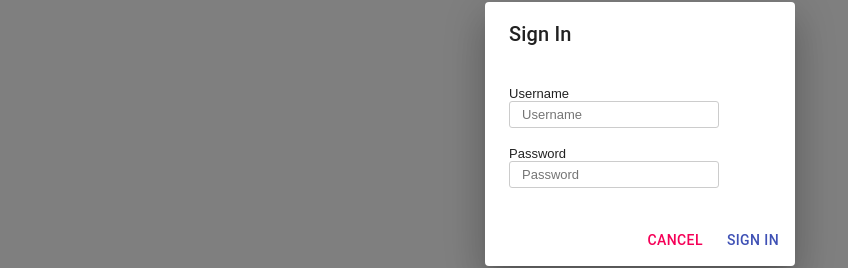
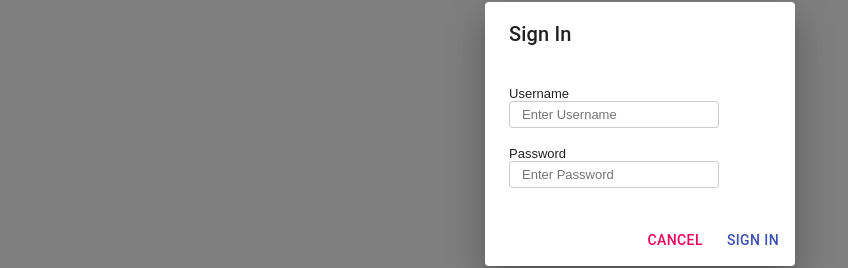
Before and after one commit to EasonLLin/wistron-frontend-homework, a React (Create React App) app: page /wistron-frontend-homework/signin in a window 1280 px wide. Both pictures are taken after a click on the button "SIGN IN". Shown: the part 266-534 px from the top of the page, without its empty margins (0-848 px from the left). Built offline with nearby package versions, Linux system fonts and the light colour scheme; what axios-mock-adapter would draw is missing.

Commit message:
feat: can cancel login and add spinner

```diff
--- a/src/reducers/auth.js
+++ b/src/reducers/auth.js
@@ -6,6 +6,7 @@ const initial = {
   username: null,
   password: null,
   showSignInForm: false,
+  errText: null,
 }
 
 export default (state = initial, action) => {
@@ -24,6 +25,7 @@ export default (state = initial, action) => {
     case SIGN_IN.FAILURE:
       return {
         ...state,
+        errText: action.text,
         status: 'failure',
       }
     case SIGN_IN.CANCEL:
--- a/src/sagas.js
+++ b/src/sagas.js
@@ -32,7 +32,7 @@ export function* authorize({ username, password, history }) {
     yield put({ type: SIGN_IN.SUCCESS })
     yield put(history.push('/protected'))
   } catch (error) {
-    yield put({ type: SIGN_IN.FAILURE, error })
+    yield put({ type: SIGN_IN.FAILURE, text: error.response.data.text })
   }
 }
 
--- a/src/views/SignIn/components/SignInDialog.js
+++ b/src/views/SignIn/components/SignInDialog.js
@@ -4,13 +4,13 @@ import { connect } from 'react-redux'
 import { Form, Field } from 'react-final-form'
 import { bindActionCreators, compose } from 'redux'
 import styled from 'styled-components'
-import { signIn } from '../../../actions/AuthActions.js'
+import { signIn, cancelSignIn } from '../../../actions/AuthActions.js'
 import Button from '@material-ui/core/Button'
 import Dialog from '@material-ui/core/Dialog'
 import DialogActions from '@material-ui/core/DialogActions'
 import DialogContent from '@material-ui/core/DialogContent'
 import DialogTitle from '@material-ui/core/DialogTitle'
-import TextField from '@material-ui/core/TextField'
+import CircularProgress from '@material-ui/core/CircularProgress'
 
 const FormGroup = styled.div`
   margin-bottom: 18px;
@@ -38,6 +38,10 @@ const useStyles = makeStyles({
     backgroundColor: 'grey',
     color: '#f2f2f2',
   },
+  progress: {
+    width: '24px',
+    height: '24px',
+  },
 })
 
 const SignInDialog = props => {
@@ -50,6 +54,9 @@ const SignInDialog = props => {
 
   function handleClose() {
     setOpen(false)
+    if (props.status === 'request') {
+      props.cancelSignIn()
+    }
   }
 
   async function handleSignIn(values) {
@@ -80,7 +87,11 @@ const SignInDialog = props => {
                     <div>
                       <FormGroup>
                         <label>Username</label>
-                        <Input {...input} type="text" placeholder="Username" />
+                        <Input
+                          {...input}
+                          type="text"
+                          placeholder="Enter Username"
+                        />
                         <Error>
                           {meta.error && meta.touched && (
                             <span>{meta.error}</span>
@@ -95,7 +106,11 @@ const SignInDialog = props => {
                     <div>
                       <FormGroup>
                         <label>Password</label>
-                        <Input {...input} type="text" placeholder="Password" />
+                        <Input
+                          {...input}
+                          type="text"
+                          placeholder="Enter Password"
+                        />
                         <Error>
                           {meta.error && meta.touched && (
                             <span>{meta.error}</span>
@@ -105,13 +120,18 @@ const SignInDialog = props => {
                     </div>
                   )}
                 </Field>
+                <Error>{props.status === 'failure' ? props.errText : ''}</Error>
               </DialogContent>
               <DialogActions>
                 <Button onClick={handleClose} color="secondary">
                   Cancel
                 </Button>
                 <Button type="submit" color="primary" disabled={submitting}>
-                  Sign In
+                  {props.status === 'request' ? (
+                    <CircularProgress className={classes.progress} />
+                  ) : (
+                    'Sign In'
+                  )}
                 </Button>
               </DialogActions>
             </form>
@@ -122,12 +142,16 @@ const SignInDialog = props => {
   )
 }
 
-const mapStateToProps = state => ({})
+const mapStateToProps = state => ({
+  status: state.auth.status,
+  errText: state.auth.errText,
+})
 
 const mapDispatchToProps = dispatch => {
   return bindActionCreators(
     {
       signIn,
+      cancelSignIn,
     },
     dispatch
   )
```
